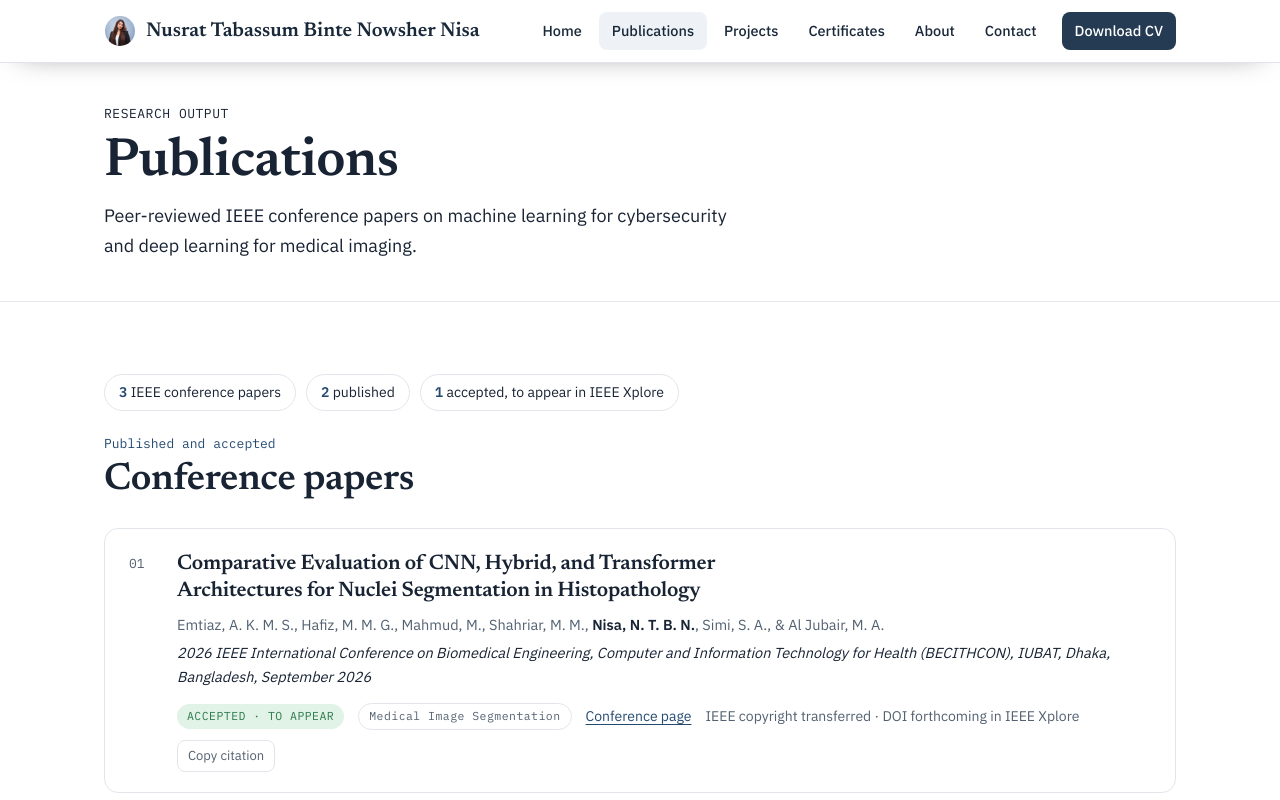
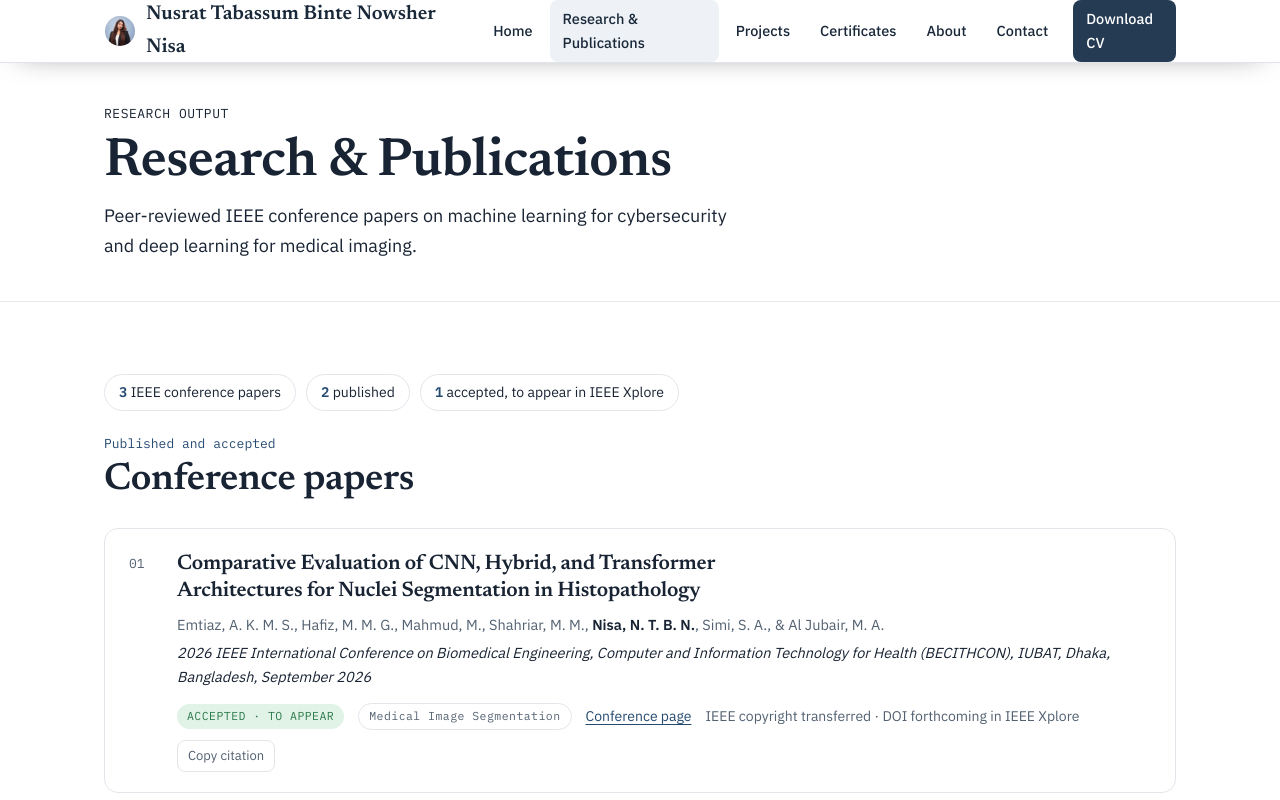
Before and after one commit to nisa3131/portfolio, a plain HTML site: page publications.html in a window 1280 px wide. Shown: the top 800 px of the page. Drawn offline with Linux system fonts and the light colour scheme.

Commit message:
Refresh formal white portfolio styling and separate research from projects

```diff
--- a/publications.html
+++ b/publications.html
@@ -22,11 +22,11 @@
   <div class="wrap">
     <a class="brand" href="index.html"><img src="photo.jpg" alt=""><span>Nusrat Tabassum <span class="mid">Binte Nowsher </span>Nisa</span></a>
     <button class="menu-toggle" aria-expanded="false" aria-controls="menu">Menu</button>
-    <ul class="menu" id="menu"><li><a href="index.html">Home</a></li><li><a href="publications.html" aria-current="page">Publications</a></li><li><a href="projects.html">Projects</a></li><li><a href="certificates.html">Certificates</a></li><li><a href="about.html">About</a></li><li><a href="contact.html">Contact</a></li><li><a class="cv-link" href="Nusrat_Tabassum_Nisa_CV.pdf">Download CV</a></li></ul>
+    <ul class="menu" id="menu"><li><a href="index.html">Home</a></li><li><a href="publications.html" aria-current="page">Research &amp; Publications</a></li><li><a href="projects.html">Projects</a></li><li><a href="certificates.html">Certificates</a></li><li><a href="about.html">About</a></li><li><a href="contact.html">Contact</a></li><li><a class="cv-link" href="Nusrat_Tabassum_Nisa_CV.pdf">Download CV</a></li></ul>
   </div>
 </header>
 <section class="night"><canvas class="sky" aria-hidden="true"></canvas>
-  <div class="wrap page-hero"><p class="kicker">RESEARCH OUTPUT</p><h1 class="rise">Publications</h1><p class="rise d1">Peer-reviewed IEEE conference papers on machine learning for cybersecurity and deep learning for medical imaging.</p></div>
+  <div class="wrap page-hero"><p class="kicker">RESEARCH OUTPUT</p><h1 class="rise">Research &amp; Publications</h1><p class="rise d1">Peer-reviewed IEEE conference papers on machine learning for cybersecurity and deep learning for medical imaging.</p></div>
 </section>
 <main id="main" class="wrap">
   <section class="section">
@@ -58,7 +58,7 @@
 <footer class="site-footer">
   <div class="wrap">
     <span>© <span id="year">2026</span> Nusrat Tabassum Binte Nowsher Nisa · Dhaka, Bangladesh</span>
-    <nav aria-label="Footer"><a href="index.html">Home</a><a href="publications.html">Publications</a><a href="projects.html">Projects</a><a href="certificates.html">Certificates</a><a href="about.html">About</a><a href="contact.html">Contact</a><a href="https://github.com/nisa3131">GitHub</a><a href="https://www.linkedin.com/in/nusrat-tabassum-nisa-0b7811408">LinkedIn</a></nav>
+    <nav aria-label="Footer"><a href="index.html">Home</a><a href="publications.html">Research &amp; Publications</a><a href="projects.html">Projects</a><a href="certificates.html">Certificates</a><a href="about.html">About</a><a href="contact.html">Contact</a><a href="https://github.com/nisa3131">GitHub</a><a href="https://www.linkedin.com/in/nusrat-tabassum-nisa-0b7811408">LinkedIn</a></nav>
   </div>
 </footer>
 <script src="main.js"></script>
```
